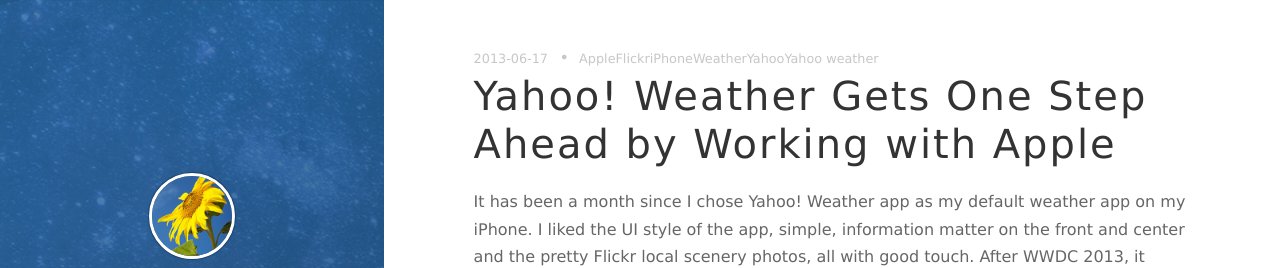
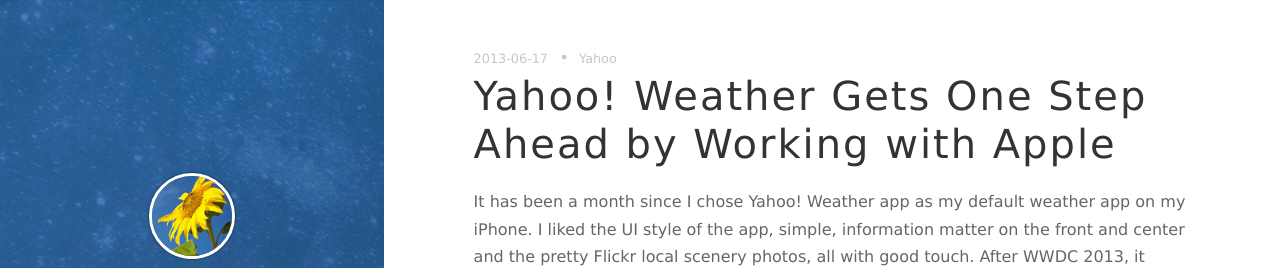
Before and after one commit to lymenlee/mucraft, a Jekyll site: the page built from _posts/2013-06-17-yahoo-weather-gets-one-step-ahead-by-working-with-apple.markdown, in a window 1280 px wide and 900 px high. Shown: the top 268 px of the window. Built offline with Jekyll 4.4.1, drawn with Linux system fonts in a browser that asks for light colours; nearby versions of some CDN libraries; comment, search, counter and statistics services are not loaded; part of the change alters nothing that is shown.

Commit message:
Update 2013-06-17-yahoo-weather-gets-one-step-ahead-by-working-with-apple.markdown

```diff
--- a/_posts/2013-06-17-yahoo-weather-gets-one-step-ahead-by-working-with-apple.markdown
+++ b/_posts/2013-06-17-yahoo-weather-gets-one-step-ahead-by-working-with-apple.markdown
@@ -1,26 +1,23 @@
 ---
 author: mountainwalker
 comments: true
-date: 2013-06-17 20:38:59+00:00
+date: 2013-06-17T20:38:59.000Z
 layout: post
-link: https://linwangge.wordpress.com/2013/06/17/yahoo-weather-gets-one-step-ahead-by-working-with-apple/
+link: >-
+  https://linwangge.wordpress.com/2013/06/17/yahoo-weather-gets-one-step-ahead-by-working-with-apple/
 slug: yahoo-weather-gets-one-step-ahead-by-working-with-apple
 title: Yahoo! Weather Gets One Step Ahead by Working with Apple
 wordpress_id: 1925
 categories:
-- Anything Apple
-- Design
-- iOS
-- Social Networks
-- Tech Trends
-- UI/UX
+  - Anything Apple
+  - Design
+  - iOS
+  - Social Networks
+  - Tech Trends
+  - UI/UX
 tags:
-- Apple
-- Flickr
-- iPhone
-- Weather
-- Yahoo
-- Yahoo weather
+  - Yahoo
+published: true
 ---
 
 It has been a month since I chose Yahoo! Weather app as my default weather app on my iPhone. I liked the UI style of the app, simple, information matter on the front and center and the pretty Flickr local scenery photos, all with good touch. After WWDC 2013, it turns out that this app fits right into the [new iOS design](http://linwangge.wordpress.com/2013/06/12/what-exactly-apple-did-with-ios-7/). Is Yahoo!'s designers THAT good? Or they can see into the future?
```
